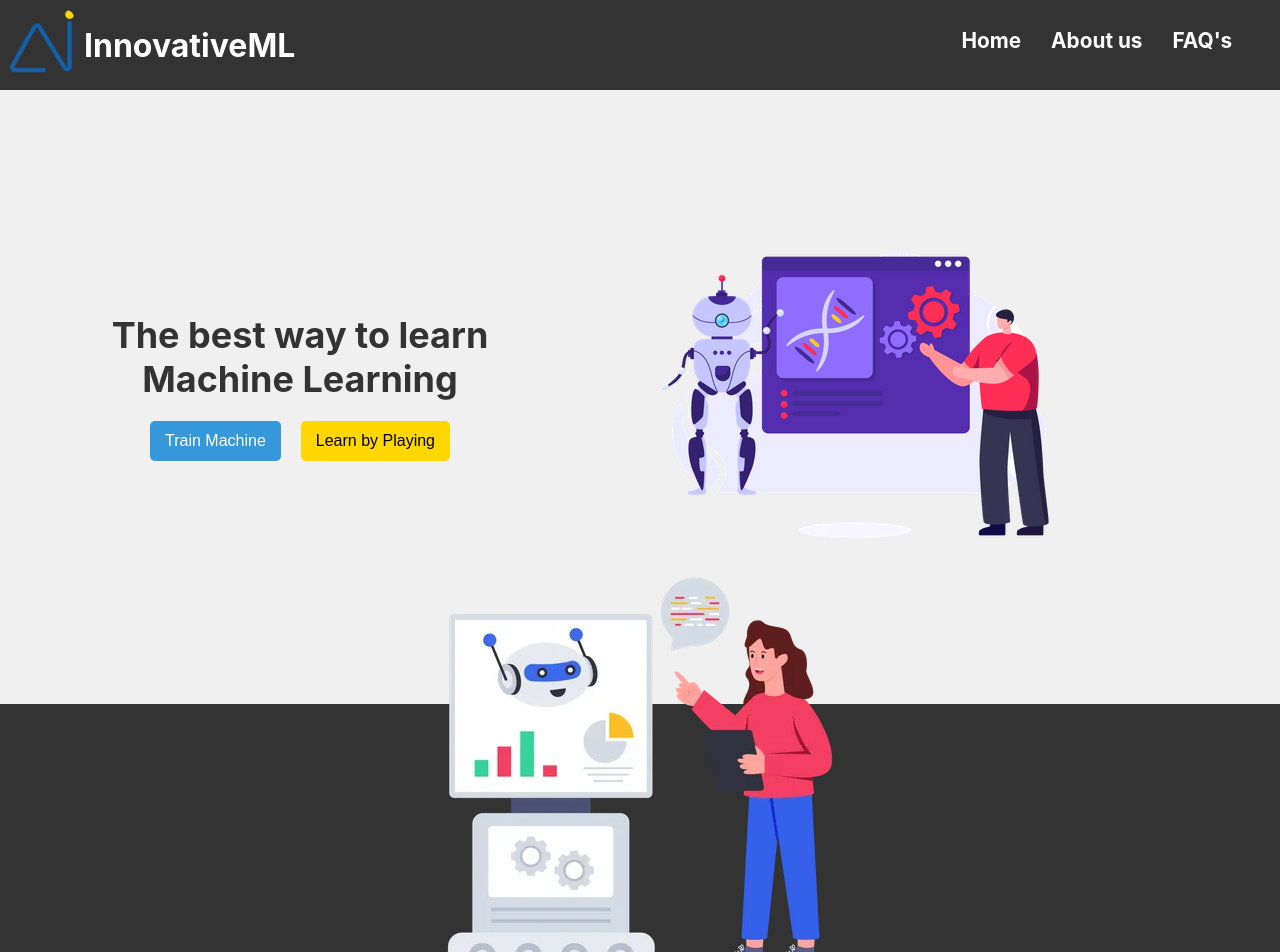
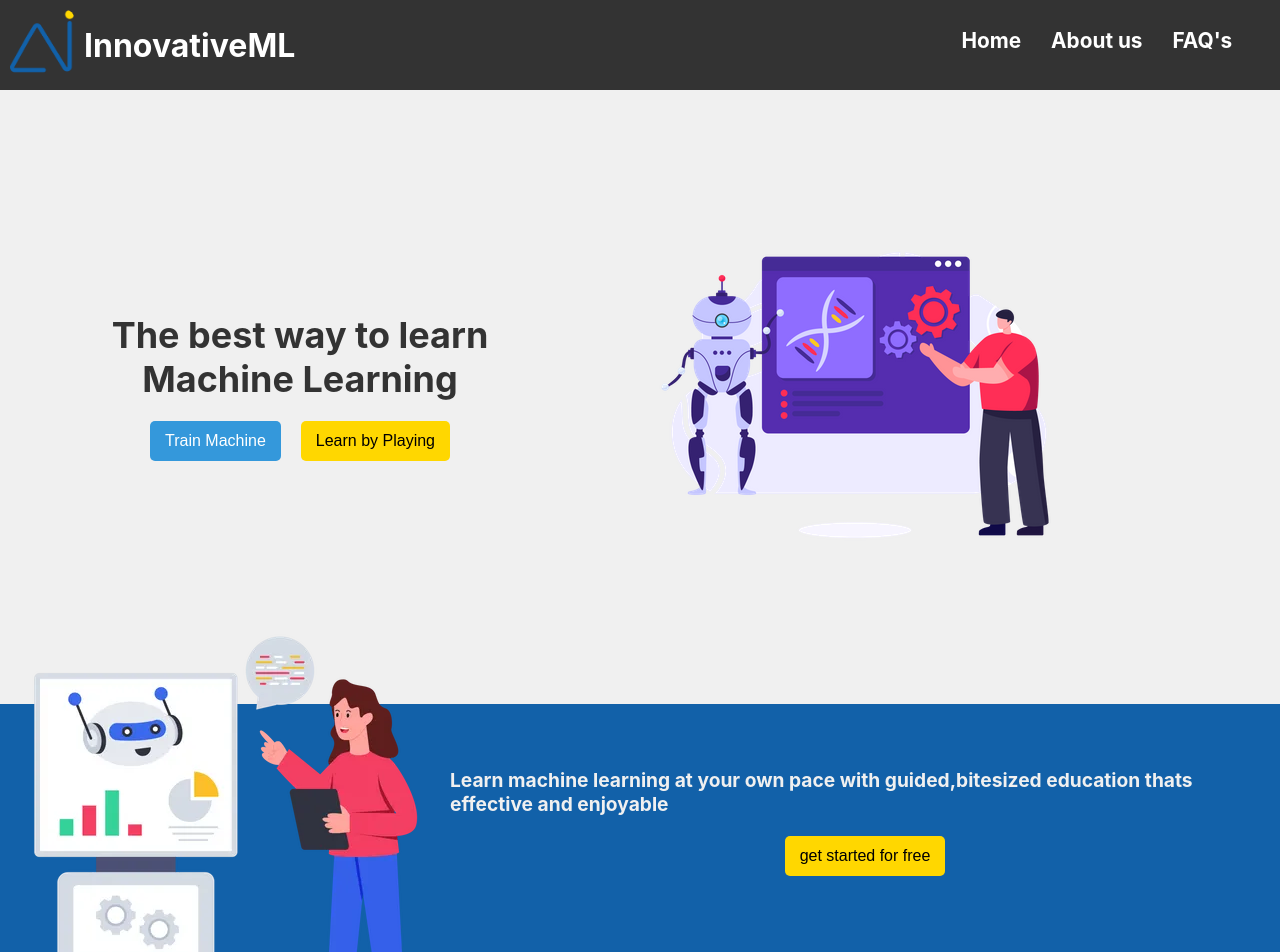
Before and after one commit to AhmadSerhall/innovativeML, a React (Create React App) app in the folder frontend/: page /landing in a window 1280 px wide. Shown: the top 952 px of the page. Built offline with nearby package versions, Linux system fonts and the light colour scheme.

Commit message:
changed the whole banner layout

```diff
--- a/frontend/src/pages/Landing/index.jsx
+++ b/frontend/src/pages/Landing/index.jsx
@@ -22,12 +22,14 @@ const Landing = () => {
             <img src={heroImage} alt="img"></img>
         </div>
       </div>
-      <div className='banner full-width flex column'>
+      <div className='banner full-width flex '>
         <div className='banner-img-container'>
             <img src={bannerImage} alt="img"></img>
         </div>
+        <div className='banner-txt-btn flex column'>
         <h3>Learn machine learning at your own pace with guided,bitesized education thats effective and enjoyable</h3>
-        <Button text="get started for free" bgColor="#000"/>
+        <Button text="get started for free" bgColor="#FFD700" textColor={"black"}/>
+        </div>
       </div>
 
 
--- a/frontend/src/pages/Landing/style.css
+++ b/frontend/src/pages/Landing/style.css
@@ -57,22 +57,29 @@
     }
   }
   .banner{
-    background-color: #333;
+    background-color: #1261A9;
     height:20vw;
-    justify-content: center;
+    justify-content: space-between;
     align-items:center;
-    gap:1em;
-    background-size: cover;
-    background-position: center;
+    /* flex-wrap: wrap; */
+    /* background-size: cover;
+    background-position: center; */
   }
   .banner-img-container{
-    /* height:100%; */
+    /* height:-40vh; */
+    /* flex:1; */
+  }
+  .banner-txt-btn{
+    flex:3;
   }
   .banner h3 {
-    font-size: 24px;
+    font-size: 1.2rem;
     margin-bottom: 20px;
+    color:#f0f0f0
   }
   .banner .custom-button {
-    background-color: #000;
-    color: #fff;
+
+    color: black;
+    font-size:1em ;
+
   }
```
